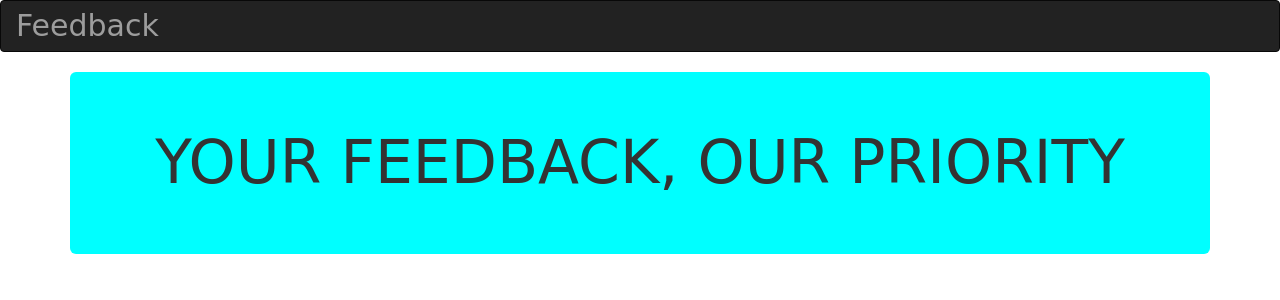
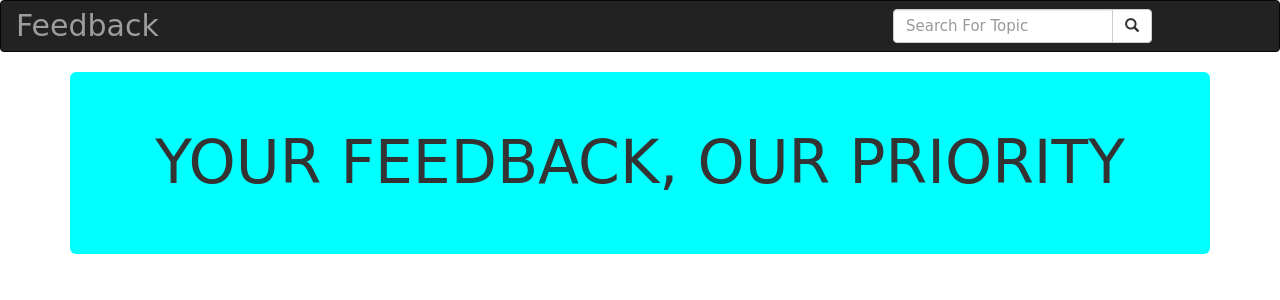
Before and after one commit to Ephraim-Kamau/Feedback, a Django app: page / in a window 1280 px wide. Shown: the top 300 px of the page. Run offline with Django 3.2, Linux system fonts and the light colour scheme; some libraries are stand-ins or nearby versions.

Commit message:
Add search bar

```diff
--- a/projects/templates/navbar.html
+++ b/projects/templates/navbar.html
@@ -1,17 +1,25 @@
-<!DOCTYPE html>
-<html lang="en">
-<head>
-
-  <meta charset="utf-8">
-  <meta name="viewport" content="width=device-width, initial-scale=1">
-</head>
-<body>
 <nav class="navbar navbar-inverse">
   <div class="container-fluid">
     <div class="navbar-header">
-      <a class="navbar-brand" style="font-size:30px; font-family: 'Akronim', cursive;" href="{% url 'projectsToday' %}">Feedback</a>
+      <a class="navbar-brand" style="font-size:30px; font-family: 'Akronim', cursive;"
+       href="{% url 'projectsToday' %}">Feedback</a>
     </div>
+
+    <!-- Adding a search form  -->
+    <div class="col-sm-4 col-md-4 navbar-right">
+
+      <form class="navbar-form" role="search" action="{% url 'search_results' %}">
+
+        <div class="input-group">
+          <input type="text" class="form-control" placeholder="Search For Topic"
+          style="font-size:15px; font-family: 'Akronim', cursive;" name="topics">
+          <div class="input-group-btn">
+            <button class="btn btn-default" type="submit"><i class="glyphicon glyphicon-search"></i></button>
+          </div>
+        </div>
+
+      </form>
+    </div>
+    <!-- search form end -->
   </div>
 </nav>
-</body>
-</html>
--- a/projects/urls.py
+++ b/projects/urls.py
@@ -3,5 +3,5 @@ from . import views
 
 urlpatterns=[
     url('^$',views.projects_today,name='projectsToday'),
-
+    url(r'^search/', views.search_results, name='search_results'),
 ]
--- a/projects/views.py
+++ b/projects/views.py
@@ -7,3 +7,16 @@ def projects_today(request):
     date = dt.date.today()
 
     return render(request, 'today-projects.html', {"date":date,})
+
+def search_results(request):
+
+    if 'topics' in request.GET and request.GET["topics"]:
+        search_term = request.GET.get("topics")
+        searched_articles = Topics.search_by_title(search_term)
+        message = f"{search_term}"
+
+        return render(request, 'search.html',{"message":message,"topics": searched_topics})
+
+    else:
+        message = "You haven't searched for any topic"
+        return render(request, 'search.html',{"message":message})
```
Also changed, not shown: projects/templates/search.html (added, +25 -0 lines).
